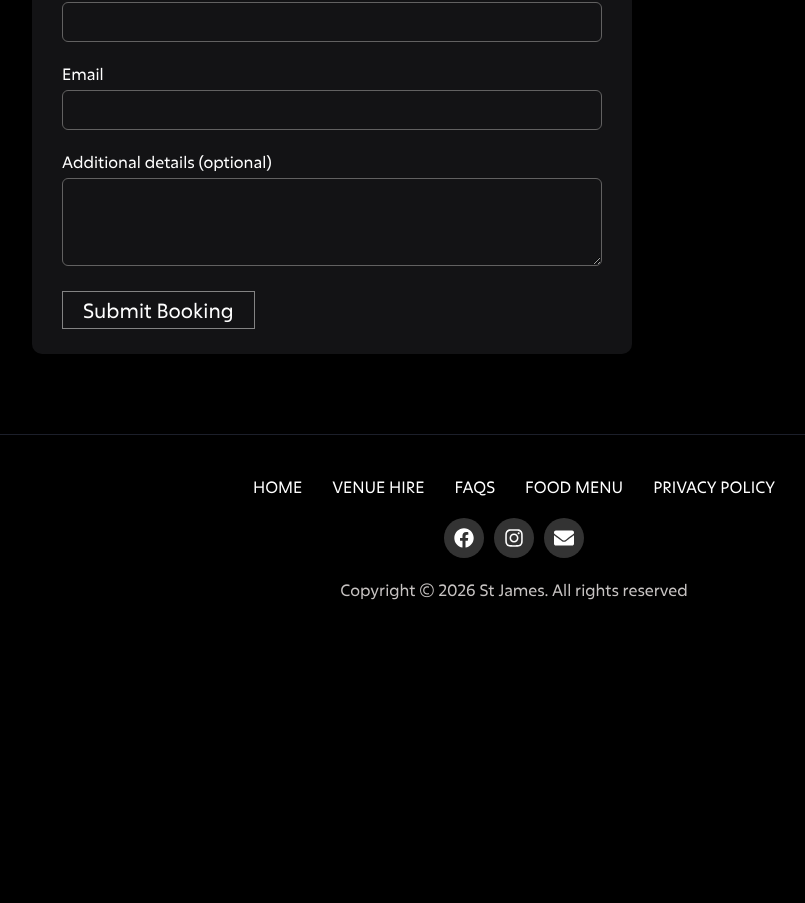
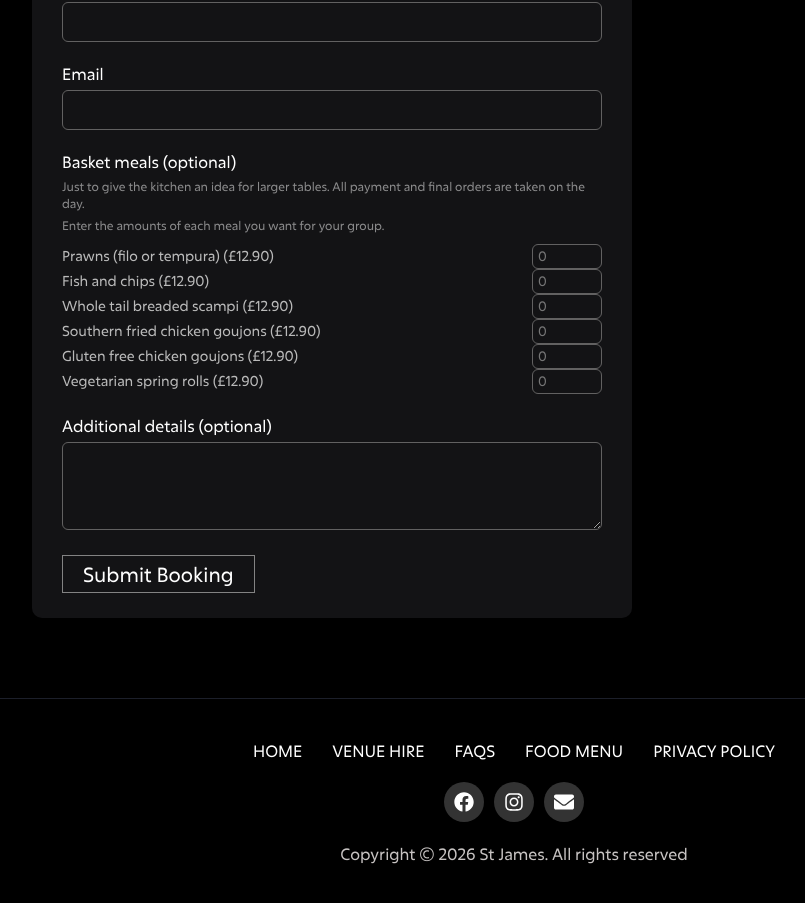
Before and after one commit to stjamesjsy/website, a Next.js app: page /disco-bingo in a window 1280 px wide. Shown: the part 1981-2884 px from the top of the page, without its empty margins (126-931 px from the left). Before the commit the page ends 2622 px from the top, so only its background shows below. Built offline with nearby package versions, Linux system fonts and the light colour scheme.

Commit message:
Add basket meals to booking form

```diff
--- a/src/components/BookingForm/index.tsx
+++ b/src/components/BookingForm/index.tsx
@@ -4,6 +4,7 @@ import clsx from "clsx";
 import { CustomDatePicker } from "../CustomDatePicker";
 
 const submitUrl = "https://formsubmit.co/ajax/22df9bd1beabb23825d1afb4c0ce1f66";
+// const submitUrl = "https://formsubmit.co/ajax/luke@glitch.je";
 
 export type BookingType = "discoBingo" | "sundayLunch" | "steakStone";
 
@@ -19,6 +20,17 @@ export const allowedDays: Record<BookingType, number[]> = {
     sundayLunch: [0],        // Sunday
     steakStone: [4],         // Thursday
 }
+
+const basketMenu = [
+    "Prawns (filo or tempura)",
+    "Fish and chips",
+    "Whole tail breaded scampi",
+    "Southern fried chicken goujons",
+    "Gluten free chicken goujons",
+    "Vegetarian spring rolls"
+] as const;
+
+type BasketItem = typeof basketMenu[number];
 
 function formatPrettyDate(iso: string) {
     const date = new Date(iso);
@@ -51,18 +63,29 @@ export function BookingForm({ bookingType }: { bookingType: BookingType }) {
     const [email, setEmail] = useState("");
     const [notes, setNotes] = useState("");
 
+    const [basketItems, setBasketItems] = useState<Record<BasketItem, string>>(
+        Object.fromEntries(basketMenu.map(item => [item, ""])) as Record<BasketItem, string>
+    );
+
     const [state, setState] = useState<SubmitState>(SubmitState.Idle);
 
     const submitForm = async (e: FormEvent) => {
         e.preventDefault();
-        if (state === SubmitState.Submitting) return;
 
+        if (state === SubmitState.Submitting) {
+            return;
+        }
         if (!date) {
             alert("Please select a date!")
             return;
         }
 
         setState(SubmitState.Submitting);
+
+        const selectedBasketItems = Object.entries(basketItems)
+            .filter(([, qty]) => Number(qty) > 0)
+            .map(([item, qty]) => `${item}: ${qty}`)
+            .join("\n") || "None selected";
 
         try {
             const response = await fetch(submitUrl, {
@@ -78,6 +101,7 @@ export function BookingForm({ bookingType }: { bookingType: BookingType }) {
                     "Number of People": people,
                     "Name": name,
                     "Email": email,
+                    "Basket Meals": bookingType === "discoBingo" ? selectedBasketItems : undefined,
                     "Additional Details": notes
                 })
             });
@@ -93,6 +117,13 @@ export function BookingForm({ bookingType }: { bookingType: BookingType }) {
             setState(SubmitState.Error);
         }
     }
+
+    const updateBasketItem = (item: BasketItem, value: string) => {
+        setBasketItems(prev => ({
+            ...prev,
+            [item]: value
+        }));
+    };
 
     const formatType = () => {
         switch (bookingType) {
@@ -157,6 +188,24 @@ export function BookingForm({ bookingType }: { bookingType: BookingType }) {
                                 <td className={styles.formDetailsHeading}>Email</td>
                                 <td>{email}</td>
                             </tr>
+                            {bookingType === "discoBingo" && (
+                                <tr>
+                                    <td className={styles.formDetailsHeading}>Basket Meals</td>
+                                    <td>
+                                        {Object.entries(basketItems).some(([, qty]) => Number(qty) > 0)
+                                            ? (
+                                                <ul style={{ paddingLeft: "20px" }}>
+                                                    {Object.entries(basketItems)
+                                                        .filter(([, qty]) => Number(qty) > 0)
+                                                        .map(([item, qty]) => (
+                                                            <li key={item}>{item} × {qty}</li>
+                                                        ))}
+                                                </ul>
+                                            )
+                                            : "None selected"}
+                                    </td>
+                                </tr>
+                            )}
                             <tr>
                                 <td className={styles.formDetailsHeading}>Notes</td>
                                 <td>{notes}</td>
@@ -232,12 +281,44 @@ export function BookingForm({ bookingType }: { bookingType: BookingType }) {
                         />
                     </div>
 
+                    {bookingType === "discoBingo" && (
+                        <div className={styles.field}>
+                            <div className={styles.fieldLabel}>
+                                Basket meals (optional)
+                            </div>
+
+                            <div className={styles.fieldHint}>
+                                Just to give the kitchen an idea for larger tables.
+                                All payment and final orders are taken on the day.
+                                <div style={{ paddingTop: "5px" }} />
+                                Enter the amounts of each meal you want for your group.
+                            </div>
+
+                            <div className={styles.basketMenu}>
+                                {basketMenu.map(item => (
+                                    <div key={item} className={styles.basketItem}>
+                                        <span>{item} (£12.90)</span>
+                                        <input
+                                            type="number"
+                                            min={0}
+                                            inputMode="numeric"
+                                            pattern="[0-9]*"
+                                            placeholder="0"
+                                            className={styles.basketQty}
+                                            value={basketItems[item]}
+                                            onChange={(e) => {
+                                                updateBasketItem(item, e.target.value);
+                                            }}
+                                        />
+                                    </div>
+                                ))}
+                            </div>
+                        </div>
+                    )}
+
                     <div className={styles.field}>
                         <div className={styles.fieldLabel}>
                             Additional details (optional)
-                            {/* {bookingType === "discoBingo" && "Occasion details"}
-                    {bookingType === "sundayLunch" && "Dietary requirements"}
-                    {bookingType === "steakStone" && "Dietary / steak preferences"} */}
                         </div>
                         <textarea
                             rows={4}
--- a/src/components/BookingForm/styles.module.css
+++ b/src/components/BookingForm/styles.module.css
@@ -182,3 +182,27 @@ input.input {
     font-size: 14px;
     margin-bottom: 25px;
 }
+
+.basketMenu {
+    display: flex;
+    flex-direction: column;
+    margin-top: 10px;
+}
+
+.basketItem {
+    display: flex;
+    justify-content: space-between;
+    align-items: center;
+    gap: 10px;
+    color: rgb(186, 186, 186);
+    font-size: 14px;
+}
+
+.basketQty {
+    width: 70px;
+    background: none;
+    border: 1px solid #626161;
+    border-radius: 6px;
+    color: white;
+    padding: 2px 5px;
+}
```
